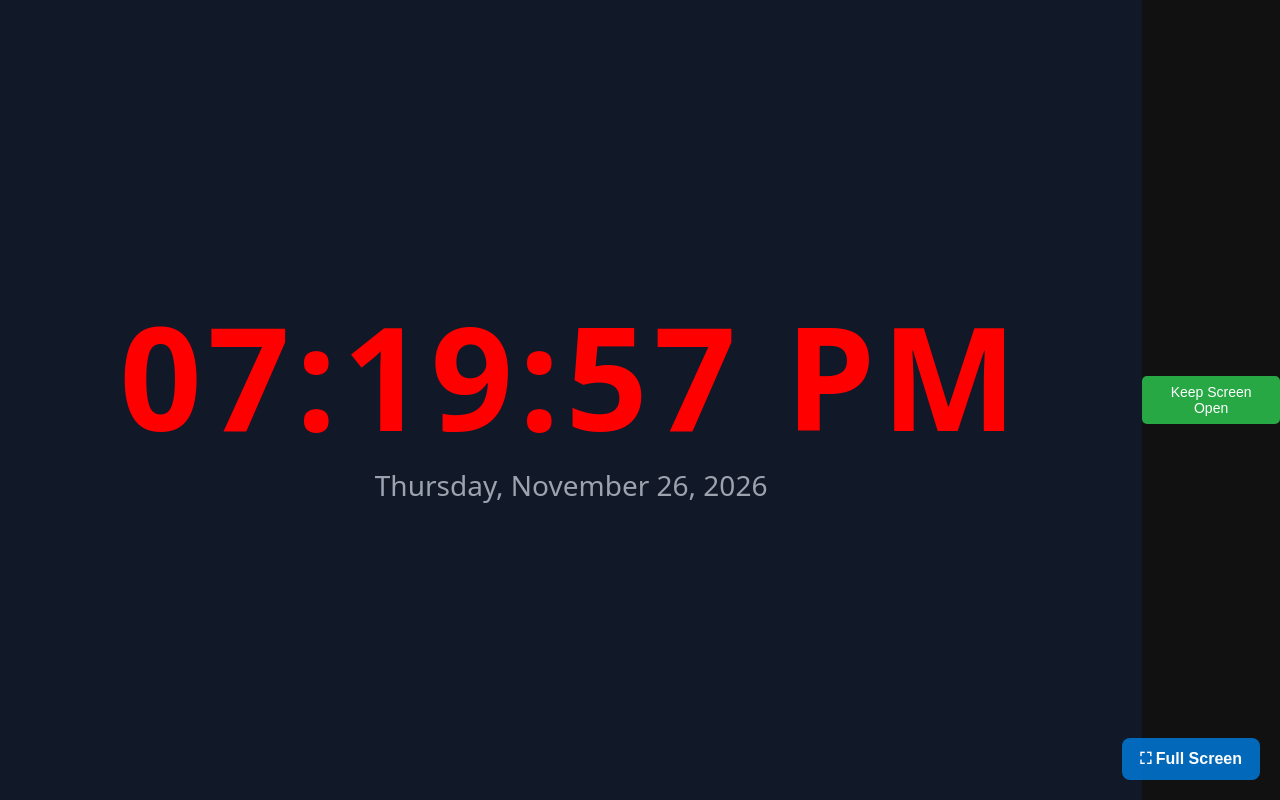
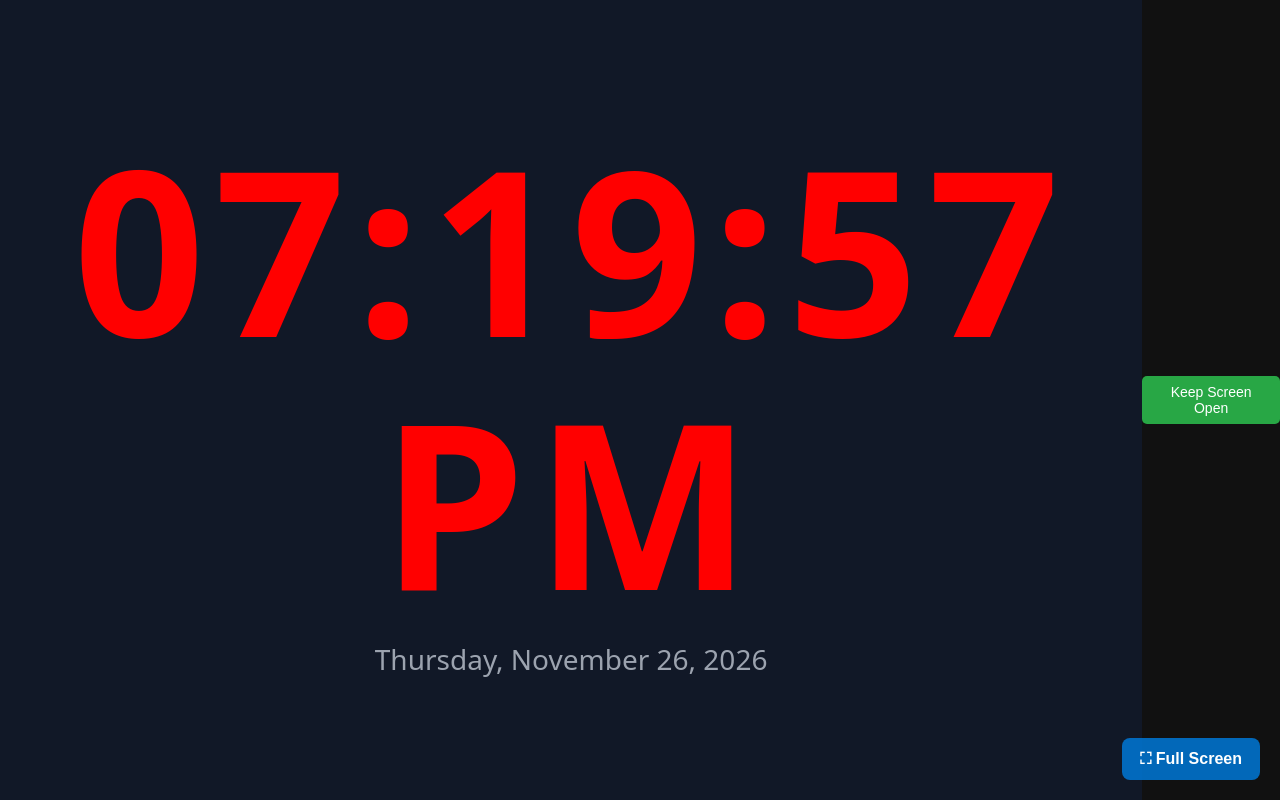
Before and after one commit to codelearner2017/big-clock, a plain HTML site: page index.html in a window 1280 px wide. Drawn offline with Linux system fonts and the light colour scheme.

Commit message:
Adjust font size scaling for clock display

```diff
--- a/index.html
+++ b/index.html
@@ -32,7 +32,7 @@
 
 #clock-time {
     /* Scales smoothly from 3.5rem on mobile up to 9rem on large screens */
-    font-size: clamp(3.5rem, 12vw, 9rem);
+    font-size: clamp(3.5rem, 18vw, 16rem);
     font-weight: 800;
     line-height: 1.1;
     letter-spacing: 0.04em;
@@ -82,6 +82,7 @@
   </style>
 </head>
 <body>
+
 
 
   <!-- Full Screen Trigger Button -->
```
